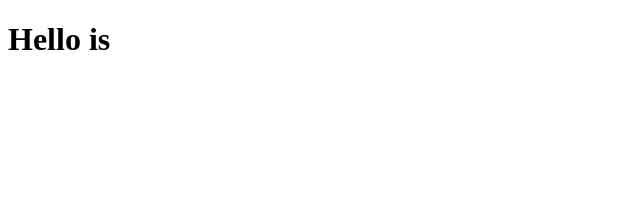
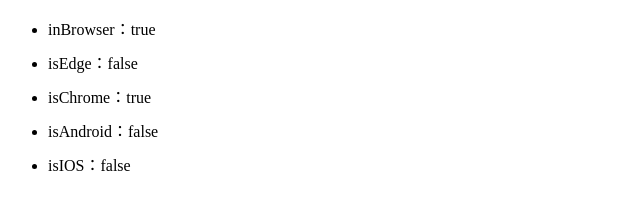
Before and after one commit to LooseLi/js-utils, a plain HTML site: page examples/is.html in a window 1280 px wide. Shown: the whole page, without its empty margins (0-640 px from the left). Drawn offline with Linux system fonts and the light colour scheme.

Commit message:
:pencil: is examples

```diff
--- a/examples/is.html
+++ b/examples/is.html
@@ -5,18 +5,41 @@
     <meta http-equiv="X-UA-Compatible" content="IE=edge" />
     <meta name="viewport" content="width=device-width, initial-scale=1.0" />
     <title>utils-is</title>
+    <style type="text/css">
+      ul > li {
+        margin: 10px 0;
+      }
+    </style>
   </head>
   <body>
-    <h1 class="h">Hello is</h1>
+    <ul>
+      <li id="inBrowser"></li>
+      <li id="isEdge"></li>
+      <li id="isChrome"></li>
+      <li id="isAndroid"></li>
+      <li id="isIOS"></li>
+    </ul>
     <script type="module">
+      import * as dom from '../utils/dom.js';
       import * as is from '../utils/is.js';
-      console.log(is);
-      console.log('inBrowser', is.inBrowser);
-      console.log('isEdge', is.isEdge);
-      console.log('isChrome', is.isChrome);
-      console.log(is.isArray([]));
-      function test() {}
-      console.log('isFunction', is.isFunction(test));
+
+      dom.getElement('#inBrowser').innerHTML = 'inBrowser：' + is.inBrowser;
+      dom.getElement('#isEdge').innerHTML = 'isEdge：' + is.isEdge;
+      dom.getElement('#isChrome').innerHTML = 'isChrome：' + is.isChrome;
+      dom.getElement('#isAndroid').innerHTML = 'isAndroid：' + is.isAndroid;
+      dom.getElement('#isIOS').innerHTML = 'isIOS：' + is.isIOS;
+
+      console.log('isString', is.isString(''));
+      console.log('isNumber', is.isNumber(''));
+      console.log('isBoolean', is.isBoolean(''));
+      console.log('isObject', is.isObject(''));
+      console.log('isDate', is.isDate(''));
+      console.log('isRegExp', is.isRegExp(''));
+      console.log('isArray', is.isArray([]));
+      console.log(
+        'isFunction',
+        is.isFunction(function test() {})
+      );
     </script>
   </body>
 </html>
```
